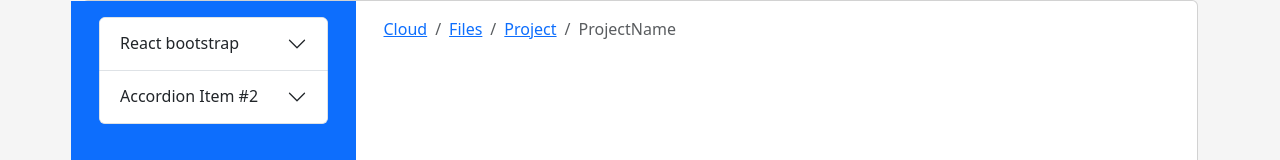
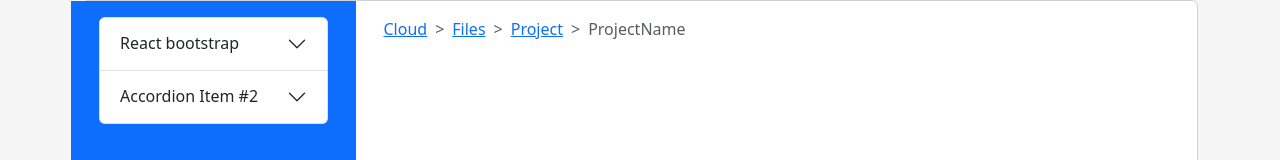
Before and after one commit to Rohit-specs/React, a React (Vite) app in the folder Installation-wia-vite/: page /rb-breadcrumbs in a window 1280 px wide. Shown: the top 160 px of the page. Built offline with nearby package versions, Linux system fonts and the light colour scheme.

Commit message:
assignment completed

```diff
--- a/Installation-wia-vite/package.json
+++ b/Installation-wia-vite/package.json
@@ -29,6 +29,7 @@
     "eslint-plugin-react-hooks": "^7.0.1",
     "eslint-plugin-react-refresh": "^0.5.2",
     "globals": "^17.4.0",
+    "sass-embedded": "^1.99.0",
     "vite": "^8.0.4"
   }
 }
--- /dev/null
+++ b/Installation-wia-vite/src/assets/scss/themes.scss
@@ -0,0 +1 @@
+@import './../../../node_modules/bootstrap/scss/bootstrap.scss'
--- a/Installation-wia-vite/src/data/SidebarLinksData.js
+++ b/Installation-wia-vite/src/data/SidebarLinksData.js
@@ -13,5 +13,6 @@ export const SidebarLinksData = [
     { id:12, links: "/rb-figure" ,menuItem: "RB Figures"},
     { id:13, links: "/rb-pagination" ,menuItem: "RB Pagination"},
     { id:14, links: "/rb-images" ,menuItem: "RB Images"},
-    { id:14, links: "/rb-breadcrumbs" ,menuItem: "RB Breadcrumbs"},
+    { id:15, links: "/rb-breadcrumbs" ,menuItem: "RB Breadcrumbs"},
+    { id:16, links: "/rb-progress-bar" ,menuItem: "RB Progress Bar"},
   ];
--- a/Installation-wia-vite/src/index.css
+++ b/Installation-wia-vite/src/index.css
@@ -82,3 +82,6 @@ body{
 .avatar:hover{
     z-index: 100;
 }
+.breadcrumb-item + .breadcrumb-item::before {
+    content: ">"
+}
--- a/Installation-wia-vite/src/main.jsx
+++ b/Installation-wia-vite/src/main.jsx
@@ -1,6 +1,7 @@
 import { StrictMode } from 'react'
 import { createRoot } from 'react-dom/client'
-import 'bootstrap/dist/css/bootstrap.min.css';
+// import 'bootstrap/dist/css/bootstrap.min.css';
+import './assets/scss/themes.scss'
 import App from './App.jsx'
 
 createRoot(document.getElementById('root')).render(
--- a/Installation-wia-vite/src/pages/RBBreadcrumbs.jsx
+++ b/Installation-wia-vite/src/pages/RBBreadcrumbs.jsx
@@ -1,19 +1,42 @@
 import React from 'react'
-import { Breadcrumb } from 'react-bootstrap'
+import { Breadcrumb ,} from 'react-bootstrap'
+import {Link} from 'react-router-dom'
+
+const CustomLink = (props) => {
+        const { href, children } = props;
+    return <Link to={href}>{children}</Link>
+    };
+
 const RBBreadcrumbs = () => {
-    //     const CustomLink = (props) => {
-    // const { href, children } = props;
-    // return <Link href={href}>{children}</Link>
-    // };
-    return (
-        <Breadcrumb separator=">">
-            <Breadcrumb.Item href="#">Cloud</Breadcrumb.Item>
-            <Breadcrumb.Item href="#">Files</Breadcrumb.Item>
-            <Breadcrumb.Item href="#">Project</Breadcrumb.Item>
-            <Breadcrumb.Item active>
-                ProjectName
-            </Breadcrumb.Item>
-        </Breadcrumb>
+
+    return (<Breadcrumb
+        className="custom-breadcrumb"
+    >
+        <Breadcrumb.Item
+            linkAs={CustomLink}
+            href="/cloud"
+        >
+            Cloud
+        </Breadcrumb.Item>
+
+        <Breadcrumb.Item
+            linkAs={CustomLink}
+            href="/files"
+        >
+            Files
+        </Breadcrumb.Item>
+
+        <Breadcrumb.Item
+            linkAs={CustomLink}
+            href="/project"
+        >
+            Project
+        </Breadcrumb.Item>
+
+        <Breadcrumb.Item active>
+            ProjectName
+        </Breadcrumb.Item>
+    </Breadcrumb>
     )
 }
 
--- a/Installation-wia-vite/src/pages/RBProgresBars.jsx
+++ b/Installation-wia-vite/src/pages/RBProgresBars.jsx
@@ -19,7 +19,8 @@ const RBProgresBars = () => {
             <Button onClick={() => dispatch({ type: "INCREMENT" })}>Progress +5%</Button>
             <Button onClick={() => dispatch({ type: "DECREMENT" })}>Progress -5%</Button>
             <div></div>
-            <ProgressBar className='mt-3' now={progress} label={`${progress}%`} />
+            <ProgressBar className='mt-3' animated now={progress} label={`${progress}%`} />
+            <ProgressBar className='mt-3' animated now={progress}  style={{height:"12px"}} variant='danger'/>
             <hr className='my-4' />
             <Card style={{ width: '20rem' }}><Card.Body>
                 <Card.Title>Bootstrap Dashboard Application</Card.Title>
--- a/Installation-wia-vite/src/pages/RBTables.jsx
+++ b/Installation-wia-vite/src/pages/RBTables.jsx
@@ -60,8 +60,6 @@ const RBTables = () => {
                         return (
                             <tr key={emp.id}>
                                 <td>{emp.employeeName}</td>
-                                {/* <td> </td> */}
-                                {/* <td>{`${department(emp.department)} ${emp.department}`} </td> */}
                                 <td>{department(emp.department)} </td>
                                 <td>${emp.salary}</td>
                                 <td>{emp.paymentDate}</td>
@@ -88,8 +86,6 @@ const RBTables = () => {
                         return (
                             <tr key={emp.id}>
                                 <td>{emp.employeeName}</td>
-                                {/* <td> </td> */}
-                                {/* <td>{`${department(emp.department)} ${emp.department}`} </td> */}
                                 <td>{department(emp.department)} </td>
                                 <td>${emp.salary}</td>
                                 <td>{emp.paymentDate}</td>
--- a/Installation-wia-vite/vite.config.js
+++ b/Installation-wia-vite/vite.config.js
@@ -8,4 +8,13 @@ export default defineConfig({
     react(),
     babel({ presets: [reactCompilerPreset()] })
   ],
-})
+  css: {
+    preprocessorOptions: {
+      scss: {
+        silenceDeprecations: ['import', 'mixed-decls', 'color-functions', 'global-builtin'],
+      },
+    }
+
+  }
+}
+)
```
Also changed, not shown: 1 other file (tests, documents, lock files or other folders).
